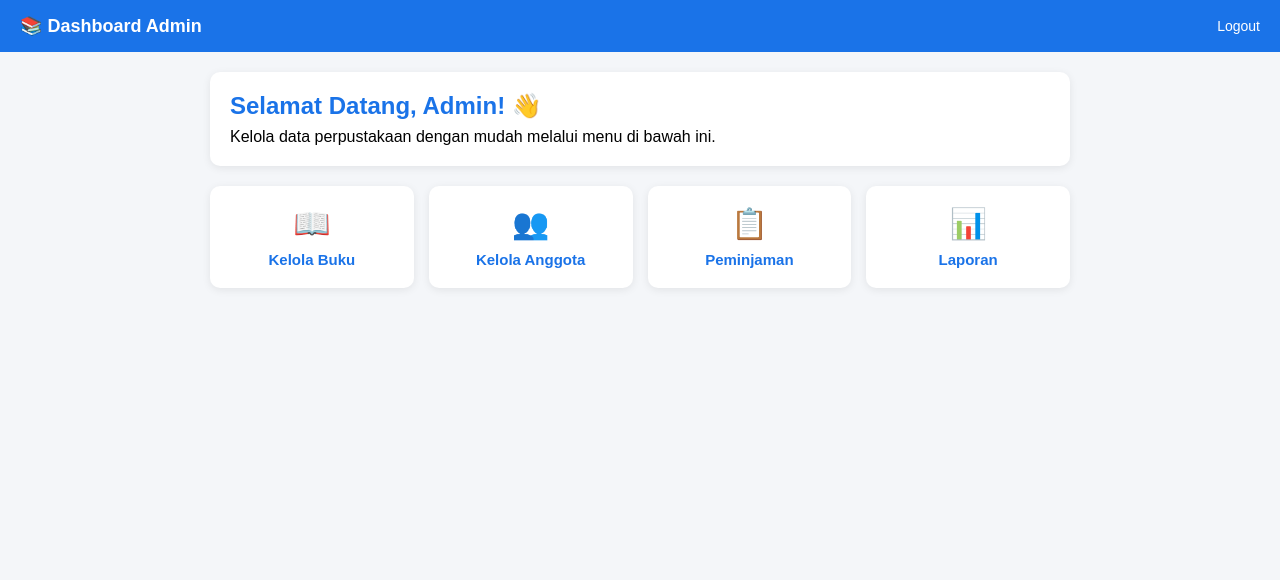
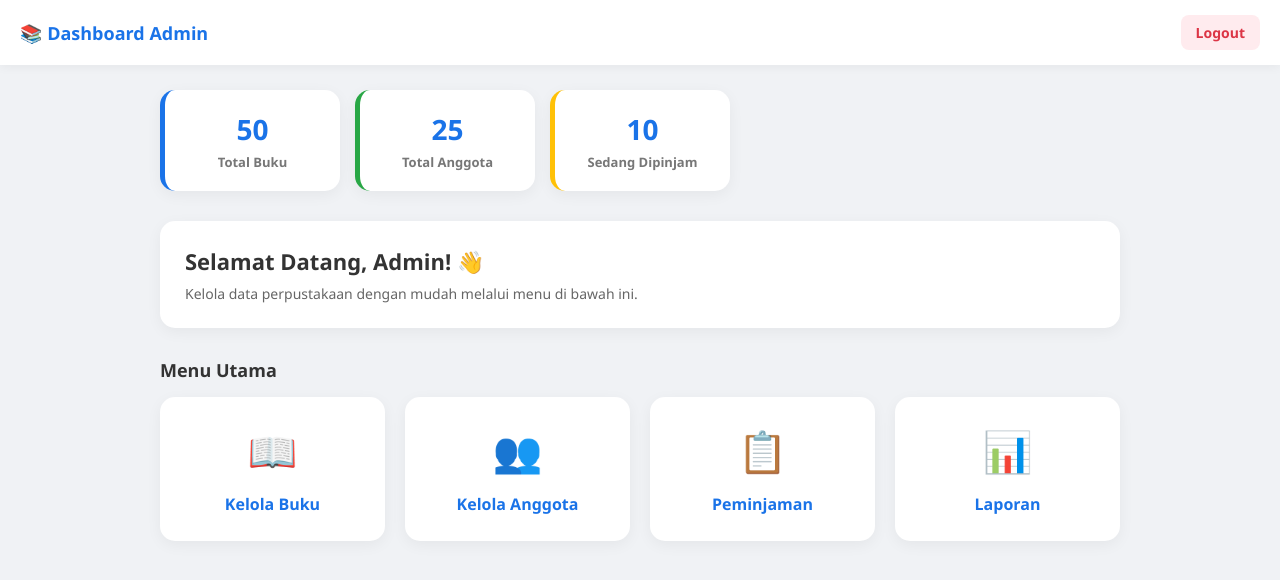
Before and after one commit to hafizalafandi23/sistem-informasi-perpustakaan, a plain HTML site: page dashboard.html in a window 1280 px wide. Drawn offline with Linux system fonts and the light colour scheme.

Commit message:
dashboard.html

```diff
--- a/dashboard.html
+++ b/dashboard.html
@@ -5,63 +5,114 @@
     <meta name="viewport" content="width=device-width, initial-scale=1.0">
     <title>Dashboard Admin - Perpustakaan</title>
     <style>
-        * { margin: 0; padding: 0; box-sizing: border-box; font-family: Arial, sans-serif; }
-        body { background-color: #f4f6f9; }
+        * { margin: 0; padding: 0; box-sizing: border-box; font-family: 'Segoe UI', Tahoma, Geneva, Verdana, sans-serif; }
+        body { background-color: #f0f2f5; color: #333; }
+
+        /* Navbar Modern */
         .navbar {
-            background-color: #1a73e8; color: white;
+            background-color: #ffffff; color: #333;
             padding: 15px 20px; display: flex;
             justify-content: space-between; align-items: center;
+            box-shadow: 0 2px 10px rgba(0,0,0,0.05);
+            position: sticky; top: 0; z-index: 100;
         }
-        .navbar h1 { font-size: 18px; }
-        .navbar a { color: white; text-decoration: none; font-size: 14px; }
-        .container { padding: 20px; max-width: 900px; margin: auto; }
+        .navbar h1 { font-size: 18px; color: #1a73e8; }
+        .navbar a {
+            color: #dc3545; text-decoration: none;
+            font-size: 14px; font-weight: bold;
+            padding: 8px 15px; border-radius: 8px;
+            background-color: #ffebee; transition: 0.3s;
+        }
+        .navbar a:hover { background-color: #ffcdd2; }
+
+        .container { padding: 25px 20px; max-width: 1000px; margin: auto; }
+
+        /* Kotak Statistik (Ringkasan) */
+        .stats-grid {
+            display: grid; grid-template-columns: repeat(auto-fill, minmax(150px, 1fr));
+            gap: 15px; margin-bottom: 30px;
+        }
+        .stat-box {
+            background: white; padding: 20px; border-radius: 15px;
+            box-shadow: 0 4px 15px rgba(0,0,0,0.05); text-align: center;
+            border-left: 5px solid #1a73e8;
+        }
+        .stat-box h2 { font-size: 28px; color: #1a73e8; margin-bottom: 5px; }
+        .stat-box p { font-size: 13px; color: #777; font-weight: 600; }
+
         .welcome {
-            background: white; padding: 20px; border-radius: 10px;
-            box-shadow: 0 2px 8px rgba(0,0,0,0.08); margin-bottom: 20px;
+            background: white; padding: 25px; border-radius: 15px;
+            box-shadow: 0 4px 15px rgba(0,0,0,0.05); margin-bottom: 30px;
         }
-        .welcome h2 { color: #1a73e8; margin-bottom: 8px; }
+        .welcome h2 { color: #333; margin-bottom: 8px; font-size: 22px; }
+        .welcome p { color: #666; font-size: 14px; }
+
+        .section-title { margin-bottom: 15px; color: #333; font-size: 18px; }
+
+        /* Menu Grid */
         .menu-grid {
-            display: grid; grid-template-columns: repeat(auto-fill, minmax(200px, 1fr));
-            gap: 15px;
+            display: grid; grid-template-columns: repeat(auto-fill, minmax(220px, 1fr));
+            gap: 20px;
         }
         .menu-card {
-            background: white; padding: 20px; border-radius: 10px;
-            box-shadow: 0 2px 8px rgba(0,0,0,0.08);
-            text-align: center; text-decoration: none; color: #333;
-            transition: transform 0.2s;
+            background: white; padding: 25px 20px; border-radius: 15px;
+            box-shadow: 0 4px 15px rgba(0,0,0,0.05); text-align: center;
+            text-decoration: none; color: #333; transition: all 0.3s ease;
+            border: 1px solid transparent;
         }
-        .menu-card:hover { transform: translateY(-4px); }
-        .menu-card .icon { font-size: 30px; margin-bottom: 10px; }
-        .menu-card h3 { font-size: 15px; color: #1a73e8; }
+        .menu-card:hover {
+            transform: translateY(-5px);
+            box-shadow: 0 8px 25px rgba(26, 115, 232, 0.15);
+            border-color: #1a73e8;
+        }
+        .menu-card .icon { font-size: 40px; margin-bottom: 15px; }
+        .menu-card h3 { font-size: 16px; color: #1a73e8; }
     </style>
 </head>
 <body>
 
     <nav class="navbar">
         <h1>📚 Dashboard Admin</h1>
-        <a href="index.html">Logout</a>
+        <a href="login.html">Logout</a>
     </nav>
 
     <div class="container">
+        <!-- Kotak Statistik -->
+        <div class="stats-grid">
+            <div class="stat-box">
+                <h2>50</h2>
+                <p>Total Buku</p>
+            </div>
+            <div class="stat-box" style="border-left-color: #28a745;">
+                <h2>25</h2>
+                <p>Total Anggota</p>
+            </div>
+            <div class="stat-box" style="border-left-color: #ffc107;">
+                <h2>10</h2>
+                <p>Sedang Dipinjam</p>
+            </div>
+        </div>
+
         <div class="welcome">
             <h2>Selamat Datang, Admin! 👋</h2>
             <p>Kelola data perpustakaan dengan mudah melalui menu di bawah ini.</p>
         </div>
 
+        <h2 class="section-title">Menu Utama</h2>
         <div class="menu-grid">
             <a href="buku.html" class="menu-card">
                 <div class="icon">📖</div>
                 <h3>Kelola Buku</h3>
             </a>
-            <a href="#" class="menu-card">
+            <a href="anggota.html" class="menu-card">
                 <div class="icon">👥</div>
                 <h3>Kelola Anggota</h3>
             </a>
-            <a href="#" class="menu-card">
+            <a href="peminjaman.html" class="menu-card">
                 <div class="icon">📋</div>
                 <h3>Peminjaman</h3>
             </a>
-            <a href="#" class="menu-card">
+            <a href="laporan.html" class="menu-card">
                 <div class="icon">📊</div>
                 <h3>Laporan</h3>
             </a>
```
